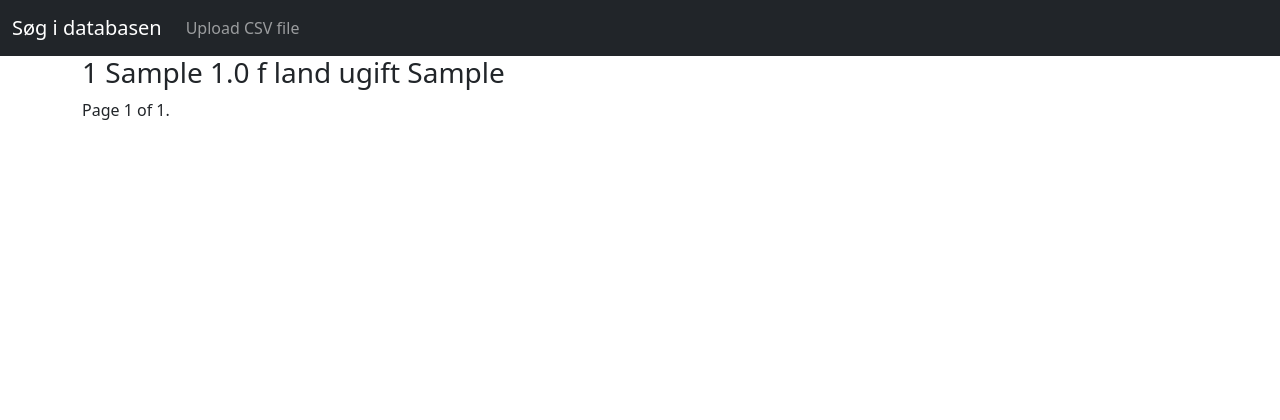
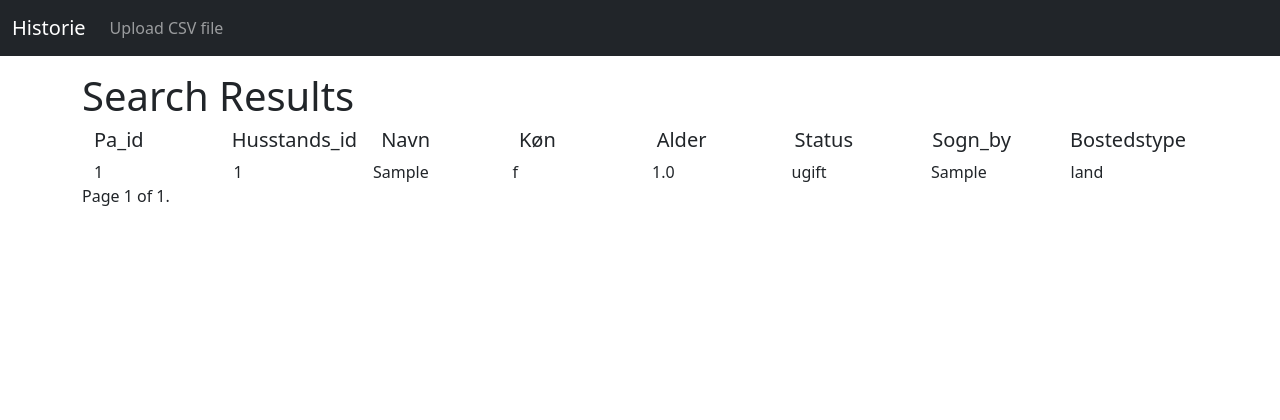
Before and after one commit to DatalogiForAlle/historie, a Django app: template templates/search_results.html in a window 1280 px wide. Shown: the top 420 px of the page. Before the commit the page ends 120 px from the top, so only its background shows below. Run offline with Django 4.2, Linux system fonts and the light colour scheme; tables that the repository leaves empty hold one stand-in row (values such as "Sample post"); the template is opened without the code that fills it: values that come from a table or form of the project are taken from there, most other values are stand-ins (such as "Sample title", 1, 10 or a date in 2020).

Commit message:
refactor search and search results display, adding css

```diff
--- a/static/css/base.css
+++ b/static/css/base.css
@@ -0,0 +1,4 @@
+body {
+    min-height: 75rem;
+    padding-top: 4.5rem;
+}
--- a/templates/base.html
+++ b/templates/base.html
@@ -8,13 +8,16 @@
     <link href="https://cdn.jsdelivr.net/npm/bootstrap@5.1.3/dist/css/bootstrap.min.css" rel="stylesheet"
         integrity="sha384-1BmE4kWBq78iYhFldvKuhfTAU6auU8tT94WrHftjDbrCEXSU1oBoqyl2QvZ6jIW3" crossorigin="anonymous">
     <!--CSS-->
+    <!-- <link rel="stylesheet" href="static/css/base.css"> -->
     <link rel="stylesheet" href="{% static 'css/base.css' %}">
+    <!-- hvis den version blev brugt blev ændringer i staticfiles
+    ikke opdateret medmindre jeg clearede firefox cachen og reloadede -->
 </head>
 
 <body>
     <nav class="navbar navbar-expand-md navbar-dark fixed-top bg-dark">
         <div class="container-fluid">
-            <a class="navbar-brand" href="{% url 'home' %}">Søg i databasen</a>
+            <a class="navbar-brand" href="{% url 'home' %}">Historie</a>
             <button class="navbar-toggler" type="button" data-bs-toggle="collapse" data-bs-target="#navbarCollapse"
                 aria-controls="navbarCollapse" aria-expanded="false" aria-label="Toggle navigation">
                 <span class="navbar-toggler-icon"></span>
--- a/templates/search_results.html
+++ b/templates/search_results.html
@@ -1,4 +1,5 @@
 {% extends "base.html" %}
+{% load static %}
 
 {% block title %}Search{% endblock title %}
 
@@ -6,13 +7,57 @@
 
 <h1>Search Results</h1>
 
-{% for person in person_list %}
+<div class="container-fluid">
+    <div class="row">
+        <div class="col-sm">
+            <h5>Pa_id</h5>
+        </div>
+        <div class="col-sm">
+            <h5>Husstands_id</h5>
+        </div>
+        <div class="col-sm">
+            <h5>Navn</h5>
+        </div>
+        <div class="col-sm">
+            <h5>Køn</h5>
+        </div>
+        <div class="col-sm">
+            <h5>Alder</h5>
+        </div>
+        <div class="col-sm">
+            <h5>Status</h5>
+        </div>
+        <div class="col-sm">
+            <h5>Sogn_by</h5>
+        </div>
+        <div class="col-sm">
+            <h5>Bostedstype</h5>
+        </div>
+
+    </div>
+
+    {% for person in person_list %}
+    <div class="row">
+        <div class="col-sm"> {{ person.pa_id }} </div>
+        <div class="col-sm"> {{ person.husstands_id }} </div>
+        <div class="col-sm"> {{ person.navn }} </div>
+        <div class="col-sm"> {{ person.køn }} </div>
+        <div class="col-sm"> {{ person.alder }} </div>
+        <div class="col-sm"> {{ person.ægteskabelig_stilling }} </div>
+        <div class="col-sm"> {{ person.sogn_by }} </div>
+        <div class="col-sm"> {{ person.bostedstype }} </div>
+
+    </div>
+    {% endfor %}
+</div>
+
+<!-- {% for person in person_list %}
 <div>
     <h3>{{ person.pa_id }} {{ person.navn }} {{ person.alder}} {{ person.køn }} {{ person.bostedstype }}
-        {{ person.ægteskabelig_stilling }} {{ person.stilling_i_husstanden_standardiseret }}
+        {{ person.ægteskabelig_stilling }} {{ person.sogn_by }} {{ person.stilling_i_husstanden_standardiseret }}
     </h3>
 </div>
-{% endfor %}
+{% endfor %} -->
 
 <div class="pagination">
     <span class="step-links">
```
Also changed, not shown: data/views.py (+15 -3 lines), history_project/settings.py (+6 -1 lines), templates/home.html (+7 -2 lines), templates/upload.html (+10 -1 lines), 1 other file.
